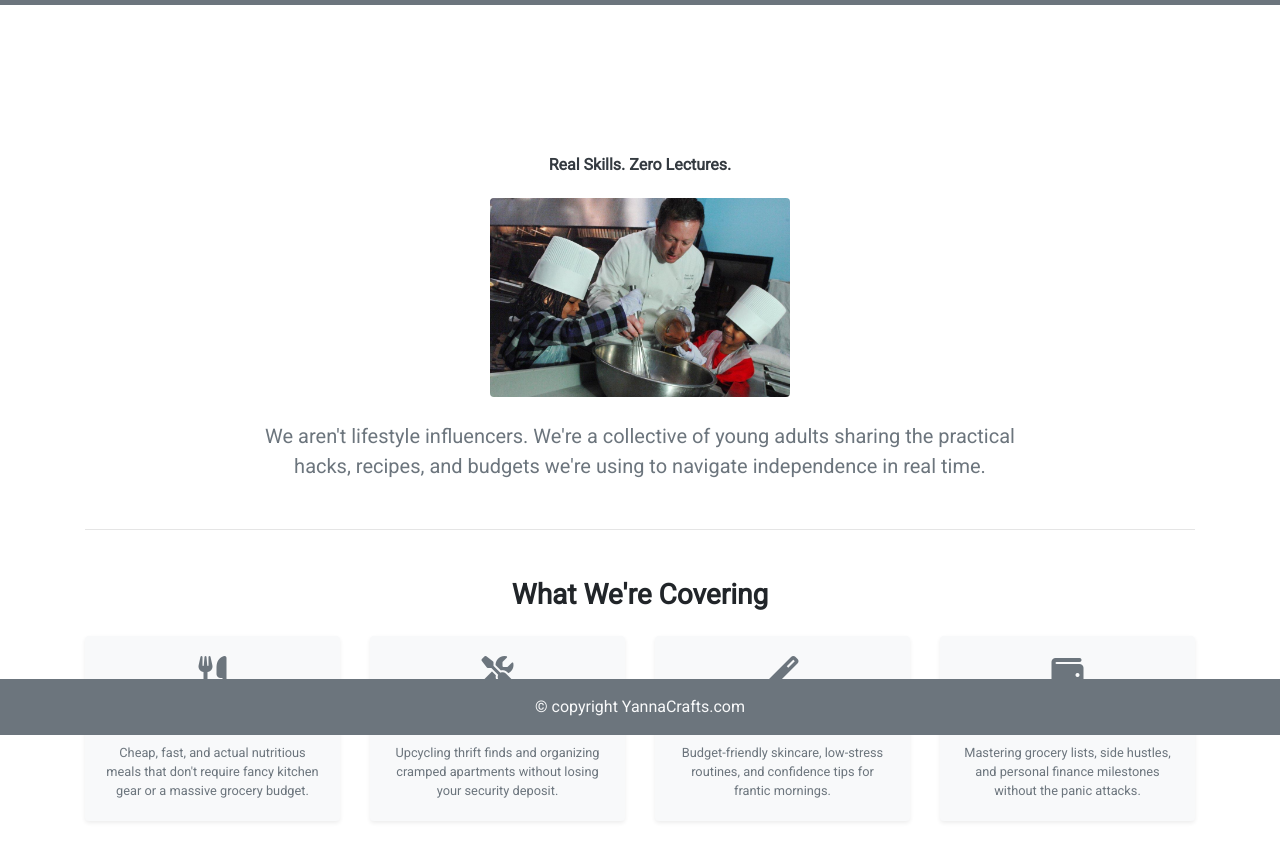
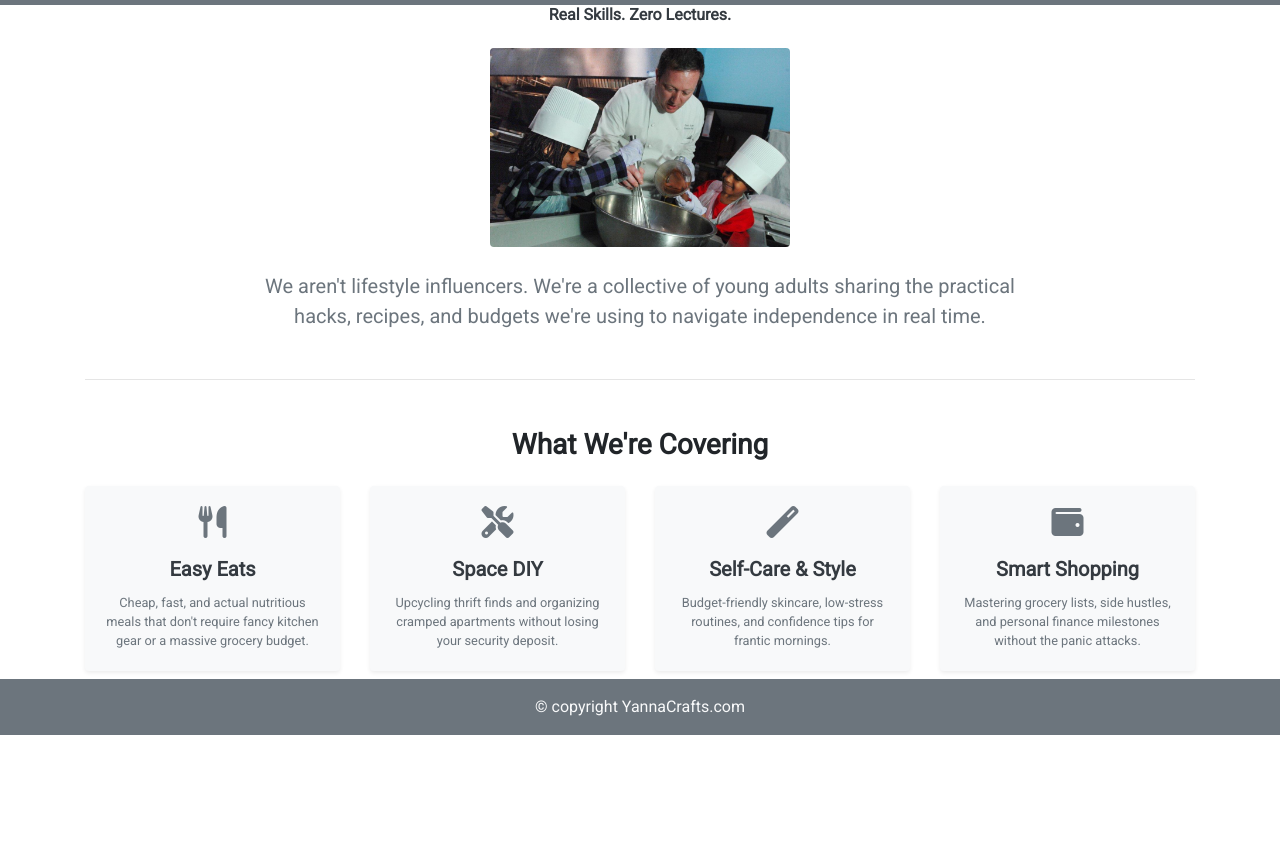
Before and after one commit to cdpierce81/yannacrafts-bs, a plain HTML site: page about.html in a window 1280 px wide. Shown: the part 65-910 px from the top of the page. After the commit the page ends 800 px from the top, so only its background shows below. Drawn offline with nearby package versions, Linux system fonts and the light colour scheme; a web font is replaced by a local one.

Commit message:
Reduce top padding in about.html container

```diff
--- a/about.html
+++ b/about.html
@@ -57,7 +57,7 @@
 			</div>
 		</nav>
 
-		<div class="container" style="padding-top: 150px;">
+		<div class="container" style="padding-top: 100">
 		  <div class="text-center mb-5">
 		    <h6 class="font-weight-bold mb-4 text-dark">Real Skills. Zero Lectures.</h6>
 		    <img src="images/yanna.jpg" alt="chef cooking with kids" class="img-fluid rounded mb-4" style="max-width: 300px;">
```
